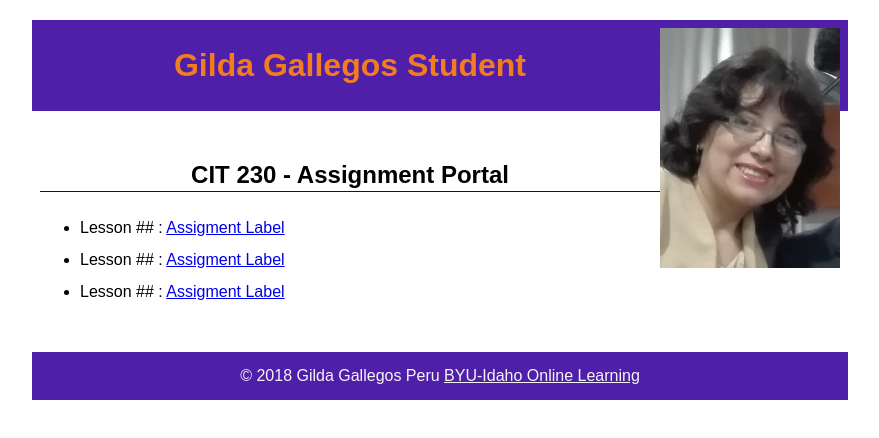
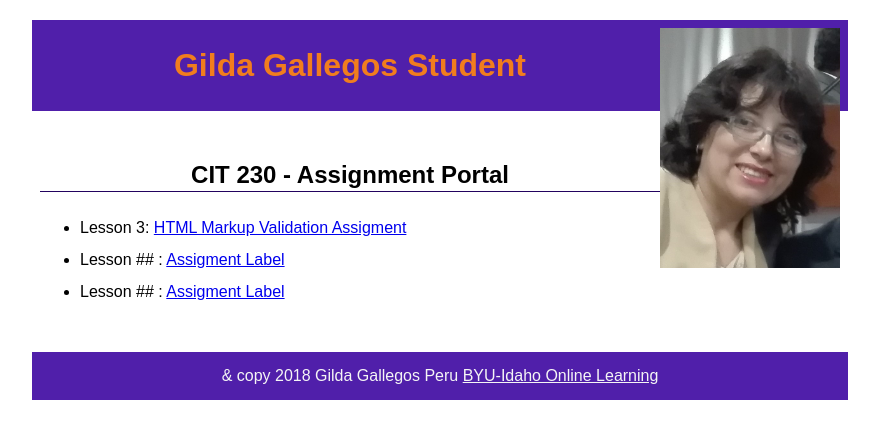
Before and after one commit to GildaGallegos/GildaGallegos.github.io, a plain HTML site: page assignments/lesson-3/index.html in a window 1280 px wide. Shown: the whole page, without its empty margins (200-1079 px from the left). Drawn offline with Linux system fonts and the light colour scheme.

Commit message:
organization

```diff
--- a/index.html
+++ b/assignments/lesson-3/index.html
@@ -17,13 +17,13 @@
         <main>
             <h2>CIT 230 - Assignment Portal</h2>
                 <ul>
-                    <li>Lesson ## : <a href="#">Assigment Label</a></li>
+                    <li>Lesson 3: <a href="fixedhtml.html">HTML Markup Validation Assigment</a></li>
                     <li>Lesson ## : <a href="#">Assigment Label</a></li>
                     <li>Lesson ## : <a href="#">Assigment Label</a></li>
                 </ul>
         </main>
         <footer>
-            &copy 2018 Gilda Gallegos Peru <a href="http://www.byui.edu/online">BYU-Idaho Online Learning</a>
+            & copy 2018 Gilda Gallegos Peru <a href="http://www.byui.edu/online">BYU-Idaho Online Learning</a>
 
         </footer>
 
```
Also changed, not shown: assignments/lesson-3/fixedhtml.html (+1 -1 lines), assignments/lesson-3/CSS/main.css (renamed from CSS/main.css), assignments/lesson-3/IMAGES/byui-logo.jpg (renamed from IMAGES/byui-logo.jpg), assignments/lesson-3/IMAGES/myself.jpg (renamed from IMAGES/myself.jpg), 2 other files.
